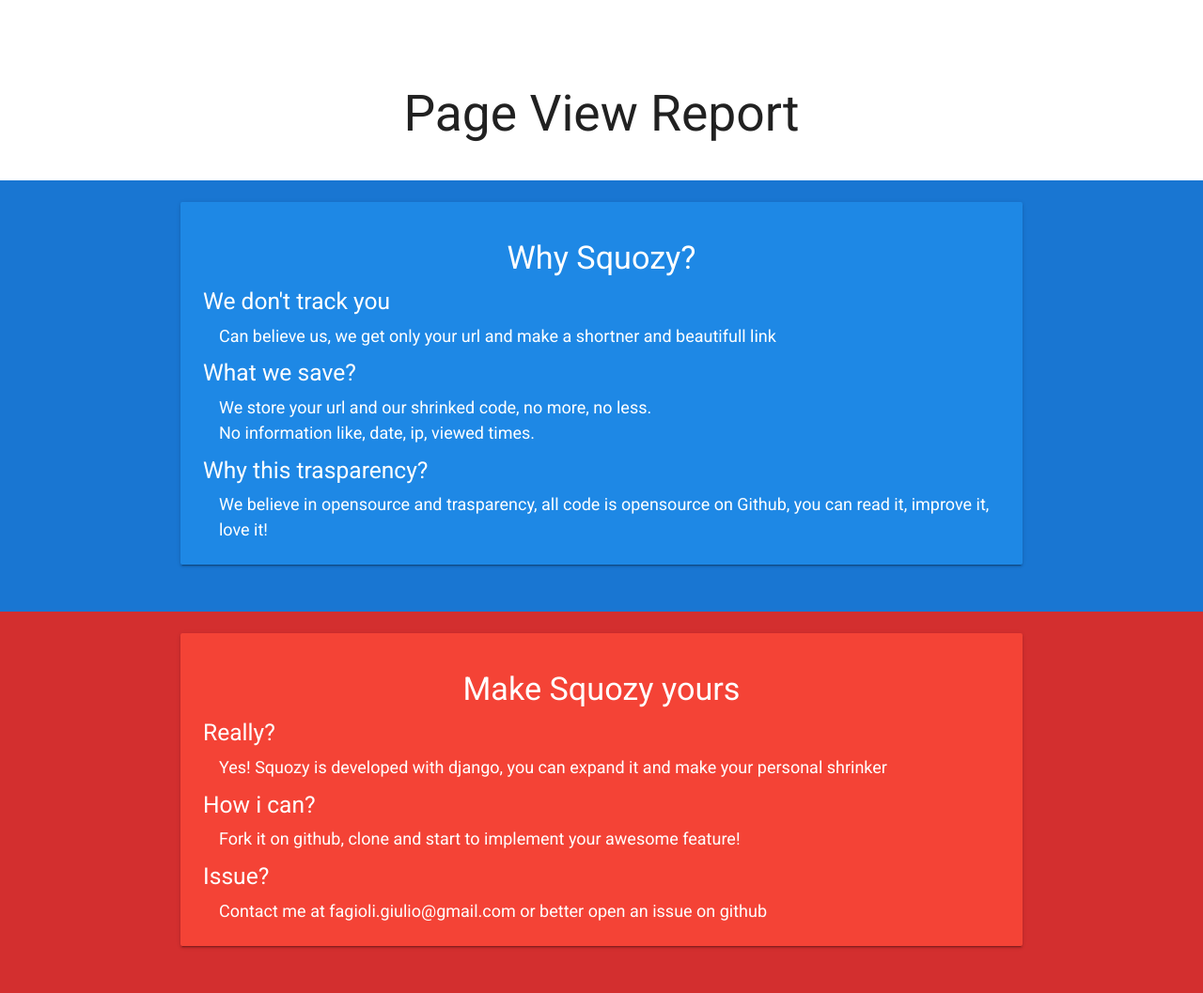
After one commit to Remeic/Squozy, a Django app: template redirector/templates/redirector/db.html in a window 1280 px wide. The commit adds this page. Shown: the part 353-1410 px from the top of the page at 94% size. Run offline with Django 3.2, Linux system fonts and the light colour scheme; the template is opened without the code that fills it, so the values that code supplies are empty; parts of the project's set-up code (start-up, migrations or seed data) failed here and were passed over; some libraries are stand-ins or nearby versions.

Commit message:
Added files not included in previous commit

```diff
--- a/redirector/templates/redirector/base.html
+++ b/redirector/templates/redirector/base.html
@@ -33,7 +33,7 @@
                     <div class="col s12 m12 l12">
                         <div class="card blue darken-1">
                             <div class="card-content white-text">
-                                <span class="card-title"><h4>Why Squeezator?</h4></span>
+                                <span class="card-title"><h4>Why Squozy?</h4></span>
                                 <h5 class="left-text">We don't track you</h5>
                                 <p class="left-text body-p">Can believe us, we get only your url and make a shortner and beautifull link<p>
                                     <p>
@@ -60,9 +60,9 @@
                         <div class="col s12 m12 l12">
                             <div class="card red">
                                 <div class="card-content white-text">
-                                    <span class="card-title"><h4>Django</h4></span>
-                                    <h5 class="left-text">Make Squozy yours</h5>
-                                    <p class="left-text body-p">Squozy is developed with django, you can expand it and make your personal shrinker<p>
+                                    <span class="card-title"><h4>Make Squozy yours</h4></span>
+                                    <h5 class="left-text">Really?</h5>
+                                    <p class="left-text body-p">Yes! Squozy is developed with django, you can expand it and make your personal shrinker<p>
                                         <p>
                                             <h5 class="left-text">
                                             How i can?
--- /dev/null
+++ b/redirector/templates/redirector/db.html
@@ -0,0 +1,12 @@
+{% extends "base.html" %}
+{% load staticfiles %}
+{% block content %}
+    <div class="container">
+        <h2>Page View Report</h2>
+        <ul>
+            {% for greeting in greetings %}
+                <li>{{ greeting.when }}</li>
+            {% endfor %}
+        </ul>
+    </div>
+{% endblock %}
--- a/redirector/urls.py
+++ b/redirector/urls.py
@@ -1,5 +1,6 @@
 from django.conf.urls import url
 from . import views
+
 
 
 urlpatterns = [
--- a/redirector/views.py
+++ b/redirector/views.py
@@ -9,6 +9,8 @@
 from hashids import Hashids
 from django.core.validators import URLValidator
 from django.core.exceptions import ValidationError
+import requests
+
 # Create your views here.
 
 def create_shorturl(request):
@@ -27,8 +29,8 @@
 
 
 def url_redirection(request, code):
-    obj_url=get_url(code)
-    if(obj_url!=None):
+    url_retrieved=get_url(code)
+    if(url_retrieved!=None):
         return redirect(url_retrieved.url)
     else:
         return render(request,'redirector/error.html')
--- /dev/null
+++ b/runtime.txt
@@ -0,0 +1 @@
+python-3.6.0
```
Also changed, not shown: requirements.txt (+8 -0 lines), README.md (added), redirector/static/logo/open_graph_image.jpg (added), 2 other files.
